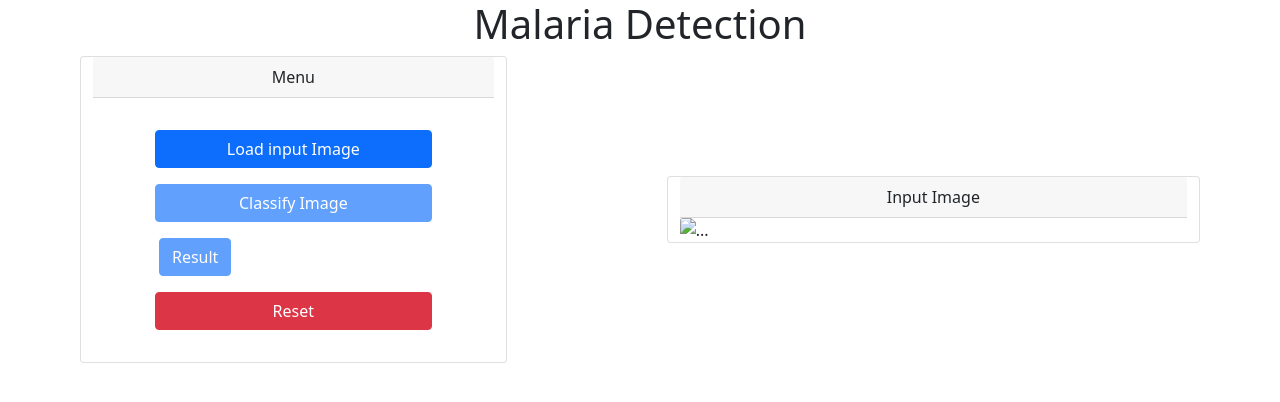
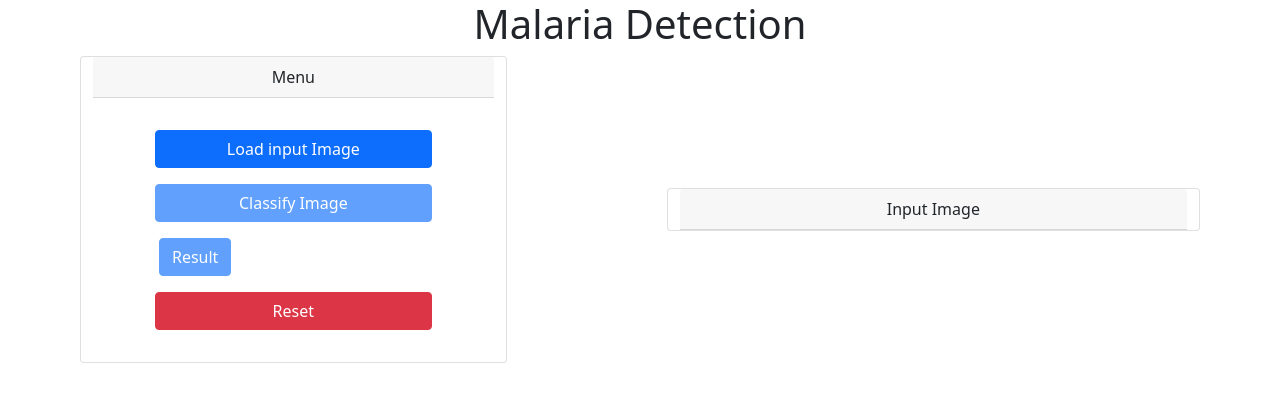
Before and after one commit to gautamgc17/Apna-CheckUp, a Django app: page /malaria/ in a window 1280 px wide. Shown: the top 402 px of the page. Run offline with Django 4.2, Linux system fonts and the light colour scheme; some libraries are stand-ins or nearby versions.

Commit message:
Add files via upload

```diff
--- a/templates/malaria/malaria.html
+++ b/templates/malaria/malaria.html
@@ -61,7 +61,7 @@
                 </button>
               </div>
               <div class="col-lg-5 pt-1">
-                <p class="Classification">  </p>
+                <p class="Classification"></p>
               </div>
             </div>
             <div class="my-3 text-center">
@@ -77,12 +77,16 @@
         </div>
         <div class="card col-md-5 mx-auto">
           <div class="card-header text-center">Input Image</div>
-          <img
-            id="imageshow"
-            src=""
-            class="card-img-top"
-            alt="..."
-          />
+          <div class="row h-100 justify-content-center align-items-center">
+            <img
+              id="imageshow"
+              src=""
+              class="align-self-center"
+              height="0px"
+              width="0px"
+              style="aspect-ratio: unset; box-sizing: content-box"
+            />
+          </div>
         </div>
       </div>
     </div>
@@ -93,6 +97,19 @@
       crossorigin="anonymous"
     ></script>
     <script type="text/javascript">
+      const imageget = document.getElementById("imageshow");
+
+      imageget.addEventListener("load", () => {
+        console.log("image");
+        if (imageget.src === "") {
+          imageget.style.width = "0px";
+          imageget.style.height = "0px";
+        } else {
+          imageget.style.width = "284px";
+          imageget.style.height = "296px";
+        }
+      });
+
       let fileData = new FormData();
       function showPreview(event) {
         if (event.target.files.length > 0) {
@@ -108,13 +125,15 @@
       }
       function getCookie(name) {
         let cookieValue = null;
-        if (document.cookie && document.cookie !== '') {
-          const cookies = document.cookie.split(';');
+        if (document.cookie && document.cookie !== "") {
+          const cookies = document.cookie.split(";");
           for (let i = 0; i < cookies.length; i++) {
             const cookie = cookies[i].trim();
             // Does this cookie string begin with the name we want?
-            if (cookie.substring(0, name.length + 1) === (name + '=')) {
-              cookieValue = decodeURIComponent(cookie.substring(name.length + 1));
+            if (cookie.substring(0, name.length + 1) === name + "=") {
+              cookieValue = decodeURIComponent(
+                cookie.substring(name.length + 1)
+              );
               break;
             }
           }
@@ -131,7 +150,8 @@
           })
           .then((response) => {
             console.log(response);
-            document.getElementsByClassName('Classification')[0].textContent = response.data.label;
+            document.getElementsByClassName("Classification")[0].textContent =
+              response.data.label;
           })
           .then((error) => {
             console.log(error);
```
